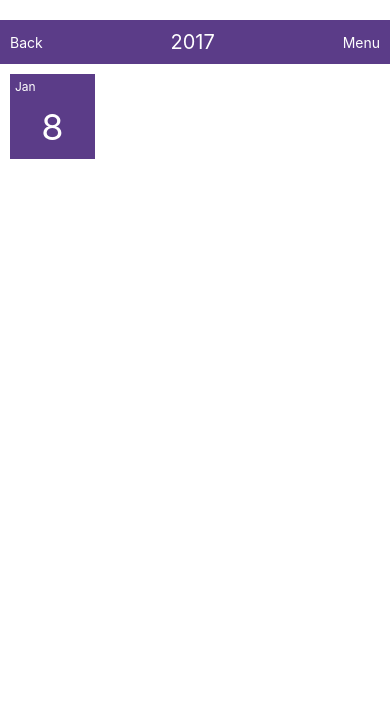
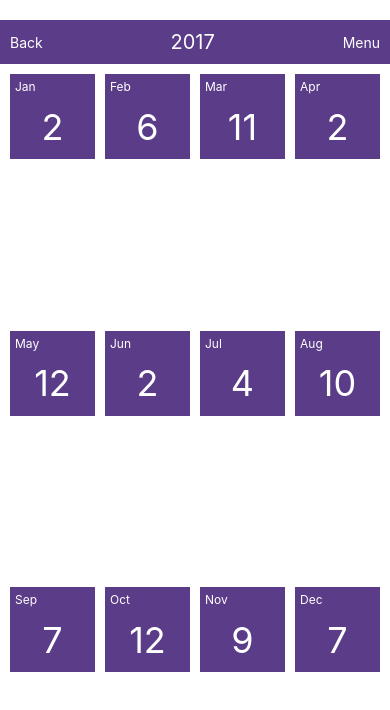
Before and after one commit to dillonchr/ekdotis, a React Native app: screen / in a window 390 px wide. Shown: the top 710 px of the page. Built offline with nearby package versions, Linux system fonts and the light colour scheme.

Commit message:
made tile-set actually more than one tile

```diff
--- a/App.js
+++ b/App.js
@@ -5,12 +5,15 @@ import Header from './components/header';
 import TileSet from './components/tile-set';
 
 export default props => {
+    const tiles = ['Jan','Feb','Mar','Apr','May','Jun','Jul','Aug','Sep','Oct','Nov','Dec']
+        .map(label => ({label, body: ~~(Math.random() * 12) + 1}));
+
     return (
         <Store>
             <View style={styles.screen}>
                 <Header backButtonText={'Back'} title={'2017'} />
                 <View style={styles.container}>
-                    <TileSet />
+                    <TileSet tiles={tiles} />
                 </View>
             </View>
         </Store>
--- a/components/tile-set.js
+++ b/components/tile-set.js
@@ -1,43 +1,19 @@
 import React from 'react';
-import { TouchableOpacity, View, Text, Dimensions } from 'react-native';
+import { View } from 'react-native';
+import Tile from './tile';
 
-export default (props) => {
-    const { width } = Dimensions.get('window');
-    const tileSize = (width - 50) / 4;
+export default ({tiles}) => {
+    console.log(tiles[0]);
     return (
-        <TouchableOpacity onPress={() => console.log('tile click')}>
-            <View style={{...styles.tile, height: tileSize, width: tileSize}}>
-                <View style={styles.label}>
-                    <Text style={styles.labelText}>Jan</Text>
-                </View>
-                <View style={styles.body}>
-                    <Text style={styles.bodyText}>8</Text>
-                </View>
-            </View>
-        </TouchableOpacity>
+        <View style={style}>
+            {tiles.map(t => <Tile key={t.label} label={t.label} body={t.body} />)}
+        </View>
     );
 };
 
-const styles = {
-    tile: {
-        backgroundColor: '#5B3C88',
-        display: 'flex',
-        margin: 10,
-        width: '25%'
-    },
-    labelText: {
-        color: 'white',
-        fontSize: 12,
-        paddingLeft: 5,
-        paddingTop: 5
-    },
-    body: {
-        alignItems: 'center',
-        justifyContent: 'center',
-        flex: 1
-    },
-    bodyText: {
-        color: 'white',
-        fontSize: 36
-    }
+const style = {
+    flex: 1,
+    flexDirection: 'row',
+    flexWrap: 'wrap',
+    padding: 5
 };
--- /dev/null
+++ b/components/tile.js
@@ -0,0 +1,41 @@
+import React from 'react';
+import { TouchableOpacity, View, Text, Dimensions } from 'react-native';
+
+export default ({label, body}) => {
+    const { width } = Dimensions.get('window');
+    const tileSize = (width - 50) / 4;
+    return (
+        <TouchableOpacity style={{...styles.tile, height: tileSize, width: tileSize}} onPress={() => console.log('tile click')}>
+            <View style={styles.label}>
+                <Text style={styles.labelText}>{label}</Text>
+            </View>
+            <View style={styles.body}>
+                <Text style={styles.bodyText}>{body}</Text>
+            </View>
+        </TouchableOpacity>
+    );
+};
+
+const styles = {
+    tile: {
+        backgroundColor: '#5B3C88',
+        display: 'flex',
+        margin: 5,
+        width: '25%'
+    },
+    labelText: {
+        color: 'white',
+        fontSize: 12,
+        paddingLeft: 5,
+        paddingTop: 5
+    },
+    body: {
+        alignItems: 'center',
+        justifyContent: 'center',
+        flex: 1
+    },
+    bodyText: {
+        color: 'white',
+        fontSize: 36
+    }
+};
```
